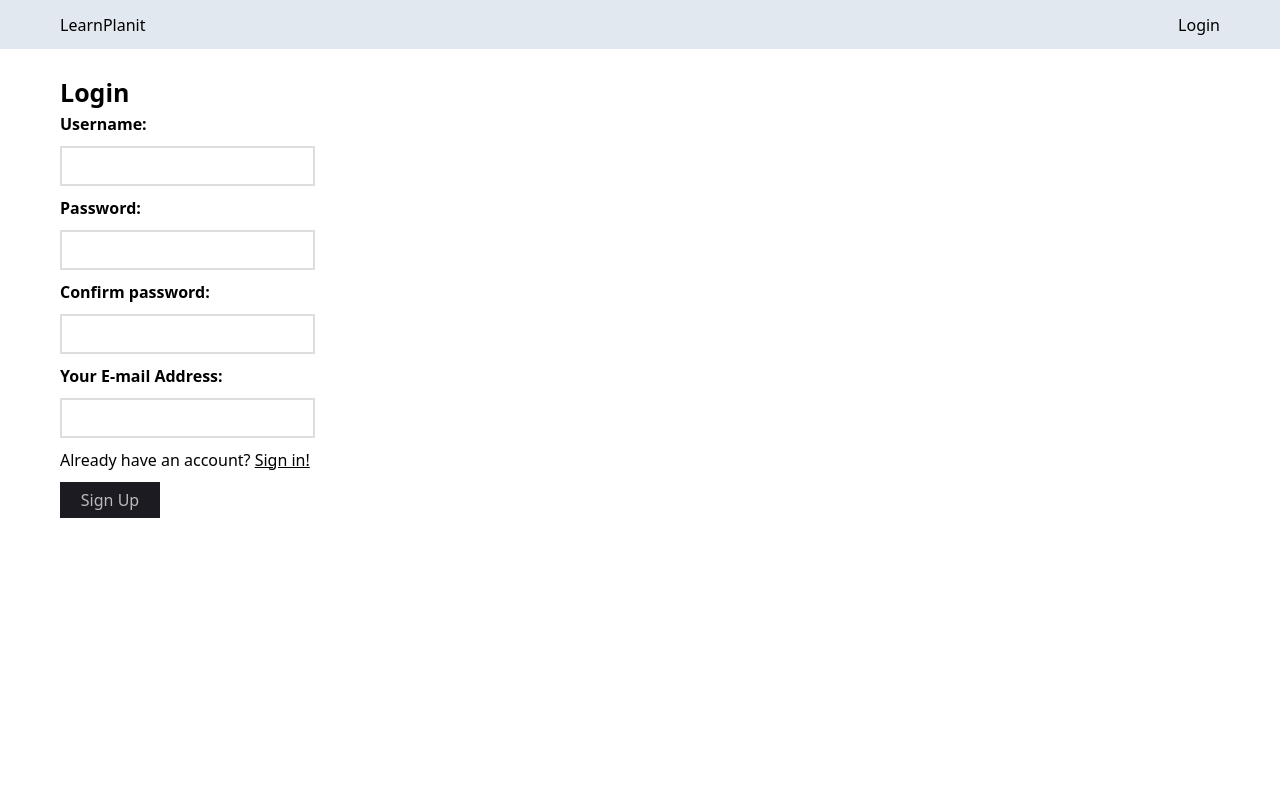
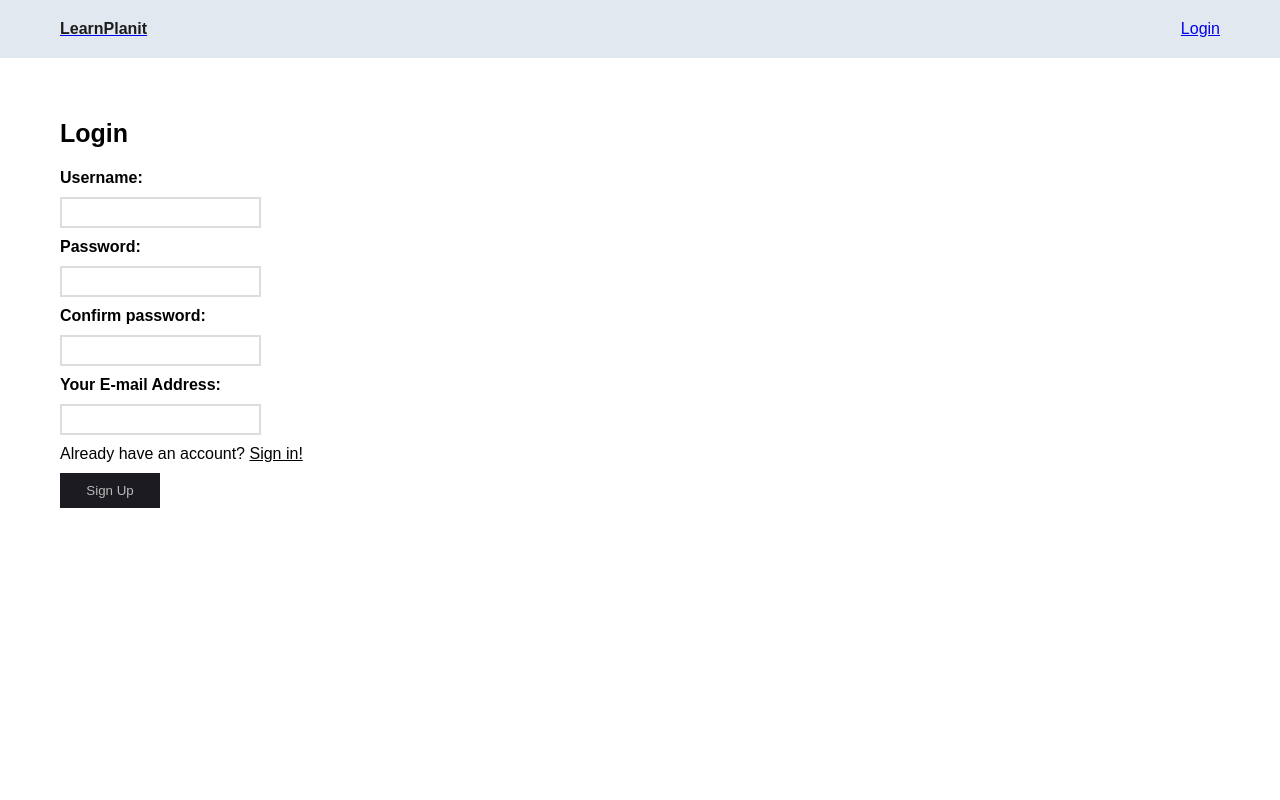
Before and after one commit to devlarabar/learnplanit, a Django app: page /signup/ in a window 1280 px wide. Run offline with Django 4.2, Linux system fonts and the light colour scheme; some libraries are stand-ins or nearby versions.

Commit message:
Removed Tailwind script and added utility styles

```diff
--- a/core/templates/core/base.html
+++ b/core/templates/core/base.html
@@ -15,7 +15,6 @@
     {% else %}
     <title>LearnPlanit - {{ title }}</title>
     {% endif %}
-    <script src="https://cdn.tailwindcss.com"></script>
 
     <meta name="viewport" content="width=viewport, user-scalable=yes">
 
@@ -35,6 +34,7 @@
     <link rel="icon" href="{% static 'images/favicon.ico' %}">
     <link rel="stylesheet" type="text/css" href="{% static 'css/style.css' %}">
     <link rel="stylesheet" type="text/css" href="{% static 'css/layout.css' %}">
+    <link rel="stylesheet" type="text/css" href="{% static 'css/utility.css' %}">
     <link rel="icon" type="image/png"
         href="https://cdn.discordapp.com/attachments/818087032303517726/1167898978000572557/earth-icon.png">
 
@@ -51,8 +51,10 @@
         {% endif %}
         <div class="content">
             <header class="w-full bg-slate-200">
-                <section class="px-24 py-5 flex justify-between items-center;">
-                    <a href="/" class="flex items-center">LearnPlanit</a>
+                <section class="px-lg py-sm flex justify-between items-center;">
+                    <a href="/" class="flex items-center">
+                        <h1>LearnPlanit</h1>
+                    </a>
                     {% if logged_in %}
                     <span class="flex items-center">Hello, {{ username }}</span>
                     <form method="POST" action="/logout/">
@@ -64,7 +66,7 @@
                     {% endif %}
                 </section>
             </header>
-            <main class="px-24 py-10">
+            <main class="px-lg py-md">
                 {% block world_top_menu %}{% endblock %}
                 {% block market_menu %}{% endblock %}
                 {% block cssguide_top %}{% endblock %}
--- a/static/css/style.css
+++ b/static/css/style.css
@@ -9,6 +9,7 @@
     --text-light: #BABABA;
     --text-light-hover: #fff;
     --h3-color: #3B3840;
+    --font-main: "Arial", "sans-serif";
 }
 
 *,
@@ -24,8 +25,11 @@ html {
 }
 
 body {
+    padding: 0;
+    margin: 0;
     font-size: 1.6rem;
     overflow: hidden;
+    font-family: var(--font-main);
 }
 
 #container {
@@ -63,12 +67,13 @@ button,
     background: var(--bg-dark);
     color: var(--text-light);
     min-width: 10rem;
-    padding: 0.6rem 1rem;
+    padding: 1rem 1.2rem;
     display: flex;
     align-items: center;
     justify-content: center;
     border-radius: var(--border-radius);
     transition: 0.2s ease-in-out;
+    border: none;
 }
 
 input[type="button"]:hover,
@@ -99,8 +104,8 @@ form {
 
 .lesson-content img {
     max-width: 80%;
-    margin: 1rem;
-    margin: auto;
+    margin: 1rem auto;
+    display: block;
 }
 
 .lesson-list {
@@ -112,19 +117,29 @@ form {
 /* Typography */
 
 h1 {
-    font-size: 3.5rem !important;
-    font-weight: bold !important;
+    font-size: 1.6rem;
+    font-weight: bold;
+    color: var(--text-main);
+    margin: 0;
+}
+
+h1 a {
+    color: var(--text-main);
+}
+
+h1 a:hover {
+    color: var(--h3-color);
 }
 
 h2 {
-    font-size: 2.5rem !important;
-    font-weight: bold !important;
+    font-size: 2.5rem;
+    font-weight: bold;
 }
 
 h3 {
-    font-size: 2.2rem !important;
-    font-weight: bold !important;
-    color: var(--h3-color) !important;
+    font-size: 2.2rem;
+    font-weight: bold;
+    color: var(--h3-color);
 }
 
 main a {
@@ -133,7 +148,7 @@ main a {
 }
 
 p {
-    margin: 1rem 0 !important;
+    margin: 1rem 0;
 }
 
 .tags-container {
@@ -161,6 +176,7 @@ select:focus {
     justify-content: flex-start;
     color: var(--text-main);
     min-width: auto;
+    padding: 0.2rem;
 }
 
 .back-btn:hover {
@@ -172,5 +188,19 @@ select:focus {
 /* Images */
 
 .landing-img {
-    max-width: 50%;
+    display: block;
+    width: 50%;
 }
+
+/* Lists */
+
+li {
+    margin: 1rem;
+}
+
+/* Media Queries */
+@media screen and (max-width: 678px) {
+    .landing-img {
+        width: 100%;
+    }
+}
--- /dev/null
+++ b/static/css/utility.css
@@ -0,0 +1,114 @@
+:root {
+    --lg: 6rem;
+    --md: 4rem;
+    --sm: 2rem;
+    --xs: 1rem;
+    --bg-slate-200: #E2E8F0;
+    --text-subtle-color: #808080;
+    --text-subtle-color-hover: #929292;
+}
+
+/* Flex */
+
+.flex {
+    display: flex;
+}
+
+.flex-col {
+    flex-direction: column;
+}
+
+.justify-between {
+    justify-content: space-between;
+}
+
+.justify-center {
+    justify-items: center;
+}
+
+.items-center {
+    align-items: center;
+}
+
+.items-baseline {
+    align-items: baseline;
+}
+
+/* Flex Gap */
+
+.gap-1 {
+    gap: 1rem;
+}
+
+.gap-2 {
+    gap: 2rem;
+}
+
+.gap-3 {
+    gap: 3rem;
+}
+
+.gap-4 {
+    gap: 4rem;
+}
+
+/* Spacing */
+
+.px-lg {
+    padding-left: var(--lg);
+    padding-right: var(--lg);
+}
+
+.py-md {
+    padding-top: var(--md);
+    padding-bottom: var(--md);
+}
+
+.py-sm {
+    padding-top: var(--sm);
+    padding-bottom: var(--sm);
+}
+
+.mb-1 {
+    margin-bottom: 1rem;
+}
+
+.mb-2 {
+    margin-bottom: 2rem;
+}
+
+.mt-2 {
+    margin-top: 2rem;
+}
+
+/* Width & Height */
+
+.w-full {
+    width: 100%;
+}
+
+.w-2 {
+    width: 2rem;
+}
+
+.h-2 {
+    height: 2rem;
+}
+
+/* Backgrounds */
+
+.bg-slate-200 {
+    background-color: var(--bg-slate-200);
+}
+
+/* Typography */
+
+.text-subtle {
+    font-size: 1rem;
+    font-style: italic;
+    color: var(--text-subtle-color);
+}
+
+a.text-subtle:hover {
+    color: var(--text-subtle-color-hover);
+}
```
Also changed, not shown: core/templates/core/index.html (+5 -5 lines), lessons/templates/lessons/viewlesson.html (+4 -4 lines), 2 other files.
